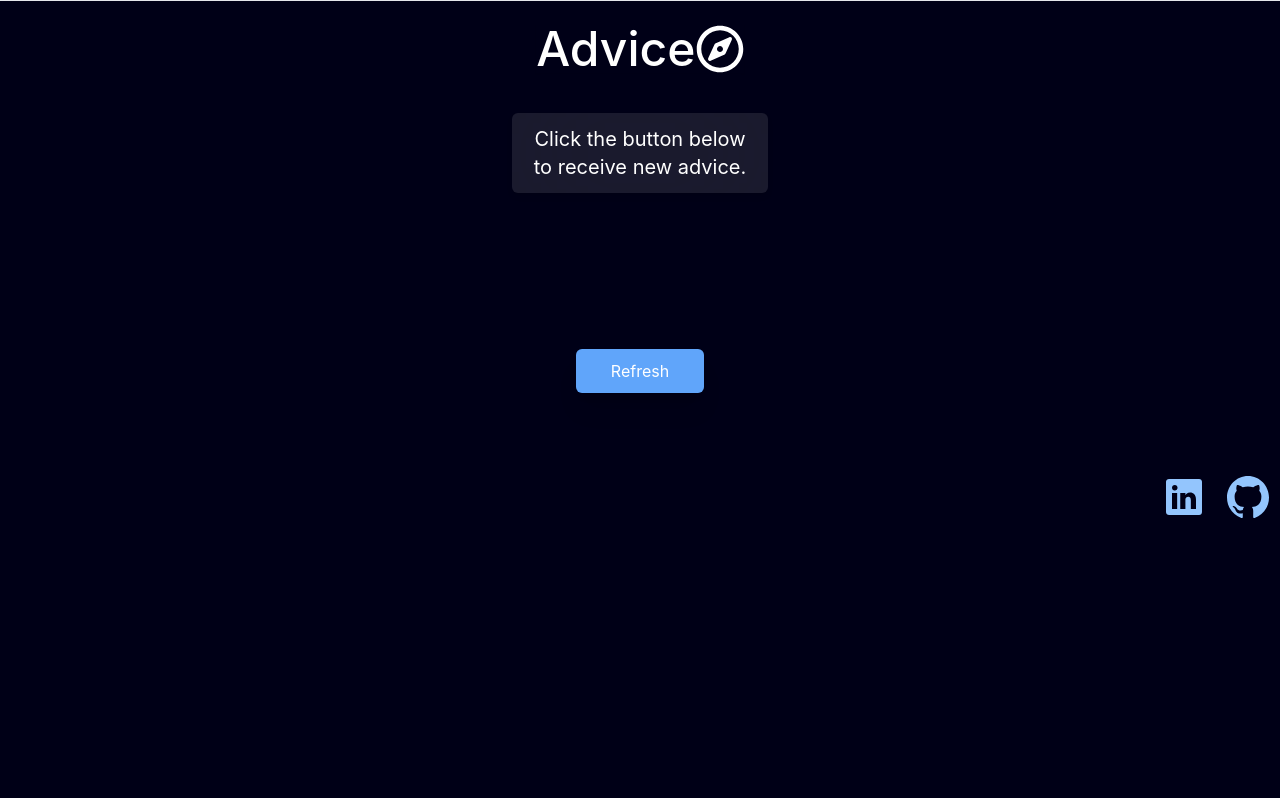
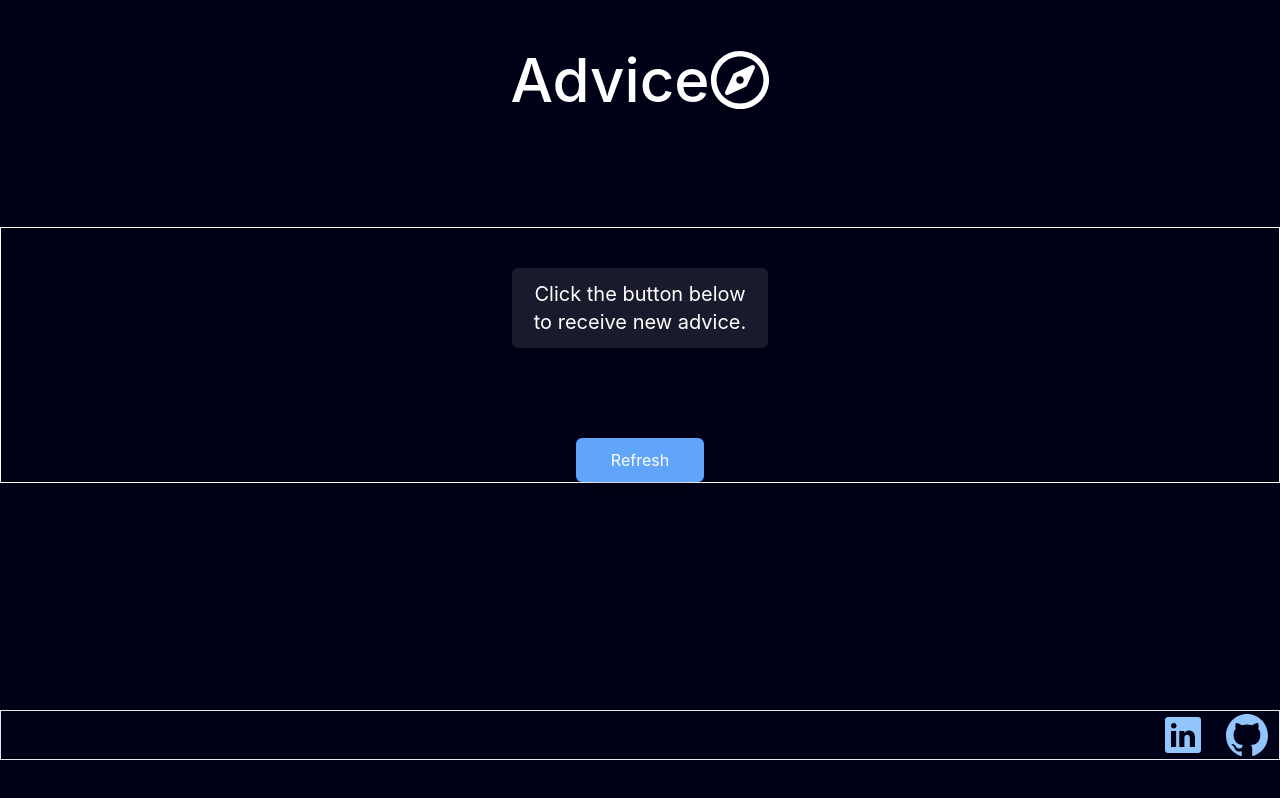
Before and after one commit to jonas-nb/AdviceApp, a React (Create React App) app: page / in a window 1280 px wide. Built offline with nearby package versions, Linux system fonts and the light colour scheme.

Commit message:
Manutenção na parte do css

```diff
--- a/src/App.js
+++ b/src/App.js
@@ -1,13 +1,13 @@
 /** @format */
 
-import Footer from './Components/footer/Footer';
-import Header from './Components/Header/Header';
-import Main from './Components/main/Main';
+import Footer from "./Components/footer/Footer";
+import Header from "./Components/Header/Header";
+import Main from "./Components/main/Main";
 
 function App() {
   return (
     <>
-			<div className='bg-[#000017] w-full h-screen'>
+      <div className="bg-[#000017] h-screen flex flex-col justify-between">
         <Header />
         <Main />
         <Footer />
--- a/src/Components/Header/Header.js
+++ b/src/Components/Header/Header.js
@@ -1,14 +1,13 @@
-import React from 'react'
-import { FaRegCompass } from 'react-icons/fa';
+import React from "react";
+import { FaRegCompass } from "react-icons/fa";
 
 const Header = () => {
-    return (
+  return (
+    <div className="flex items-center h-40 justify-center w-full">
+      <h1 className="text-white text-6xl font-medium shadow-sm">Advice</h1>
+      <FaRegCompass className="text-white text-6xl" />
+    </div>
+  );
+};
 
-            <div className='border-t'>
-                <h1 className='flex items-center text-white justify-around itens-center m-auto mt-6 text-5xl w-52 font-medium shadow-sm   '>Advice<FaRegCompass/></h1>
-            </div>
-
-    )
-}
-
-export default Header
+export default Header;
--- a/src/Components/footer/Footer.js
+++ b/src/Components/footer/Footer.js
@@ -1,16 +1,16 @@
 /** @format */
 
-import React from 'react';
-import { IoLogoLinkedin, IoLogoGithub } from 'react-icons/io';
+import React from "react";
+import { IoLogoLinkedin, IoLogoGithub } from "react-icons/io";
 
 const Footer = () => {
   return (
-		<div className='w-full h-32 flex items-end justify-end'>
-			<div className='w-32 flex justify-around place-content-end  text-blue-300 text-5xl '>
-				<a href='https://www.linkedin.com/in/jonas-batista-b77b24137/'>
+    <div className="w-full flex items-end justify-end border mb-10">
+      <div className="w-32 flex justify-around place-content-end  text-blue-300 text-5xl ">
+        <a href="https://www.linkedin.com/in/jonas-batista-b77b24137/">
           <IoLogoLinkedin />
         </a>
-				<a href='https://github.com/jonas-nb'>
+        <a href="https://github.com/jonas-nb">
           <IoLogoGithub />
         </a>
       </div>
--- a/src/Components/main/Main.js
+++ b/src/Components/main/Main.js
@@ -1,27 +1,28 @@
 /** @format */
 
-import React, { useState } from 'react';
+import React, { useState } from "react";
 
 const Main = () => {
   let [advice, setAdvice] = useState(
-		'Click the button below to receive new advice.',
+    "Click the button below to receive new advice."
   );
 
   const loadAdvice = () => {
-		fetch('https://api.adviceslip.com/advice')
+    fetch("https://api.adviceslip.com/advice")
       .then((response) => response.json())
       .then((json) => setAdvice(json.slip.advice));
   };
 
   return (
-		<div className='border-white-100 flex flex-col w-full h-80 justify-between items-center '>
-			<div className=' mt-10 w-64 p-3 backdrop-blur-3xl bg-white/10 rounded-md shadow-md shadow-blue-500/3'>
-				<p className='text-white text-xl text-center '>{advice}</p>
+    <div className="border border-white flex flex-col w-full justify-between items-center h-64 mb-40">
+      <div className=" mt-10 w-64 p-3 backdrop-blur-3xl bg-white/10 rounded-md shadow-md shadow-blue-500/3">
+        <p className="text-white text-xl text-center ">{advice}</p>
       </div>
 
       <button
         onClick={loadAdvice}
-				className='w-32 h-11  text-white bg-blue-400 hover:bg-blue-500 shadow-xl hover:shadow-blue-300/5 rounded-md'>
+        className="w-32 h-11  text-white bg-blue-400 hover:bg-blue-500 shadow-xl hover:shadow-blue-300/5 rounded-md"
+      >
         Refresh
       </button>
     </div>
```
Lines whose indentation alone changed are shown as unchanged.
